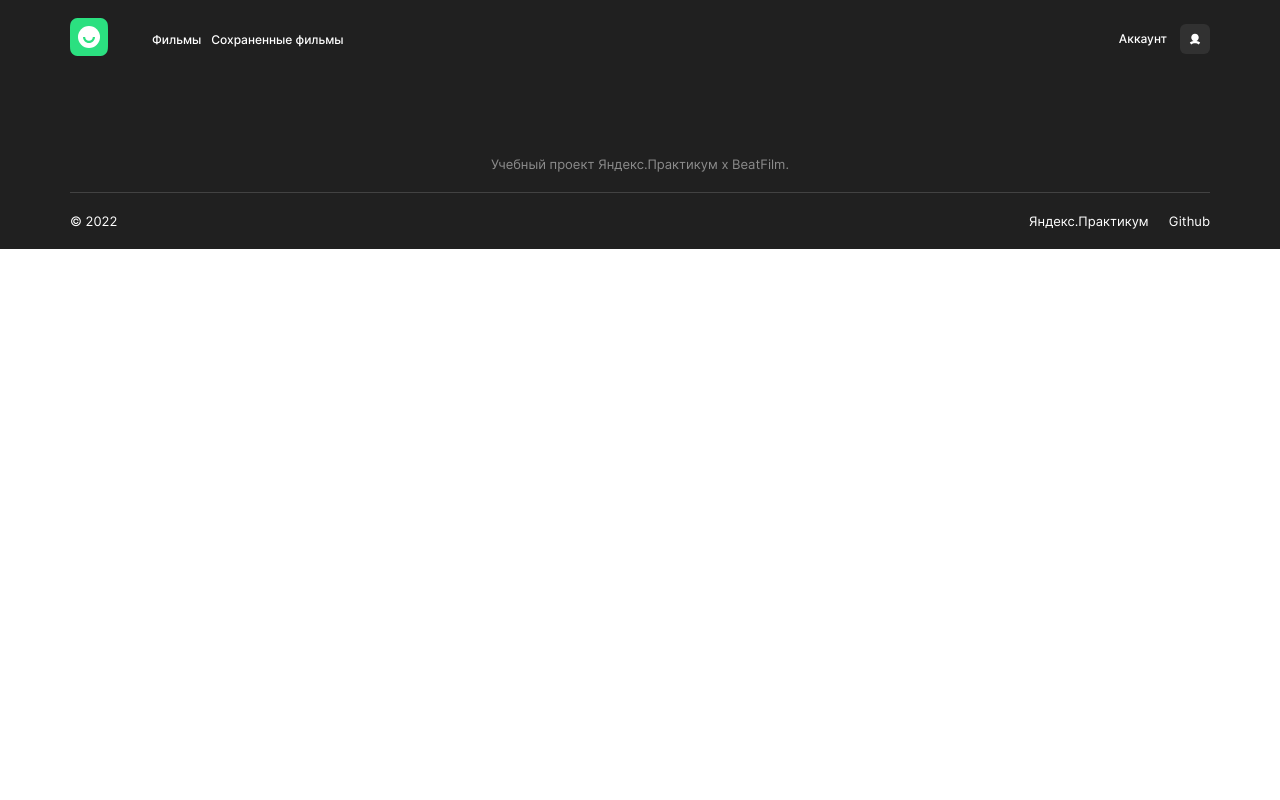
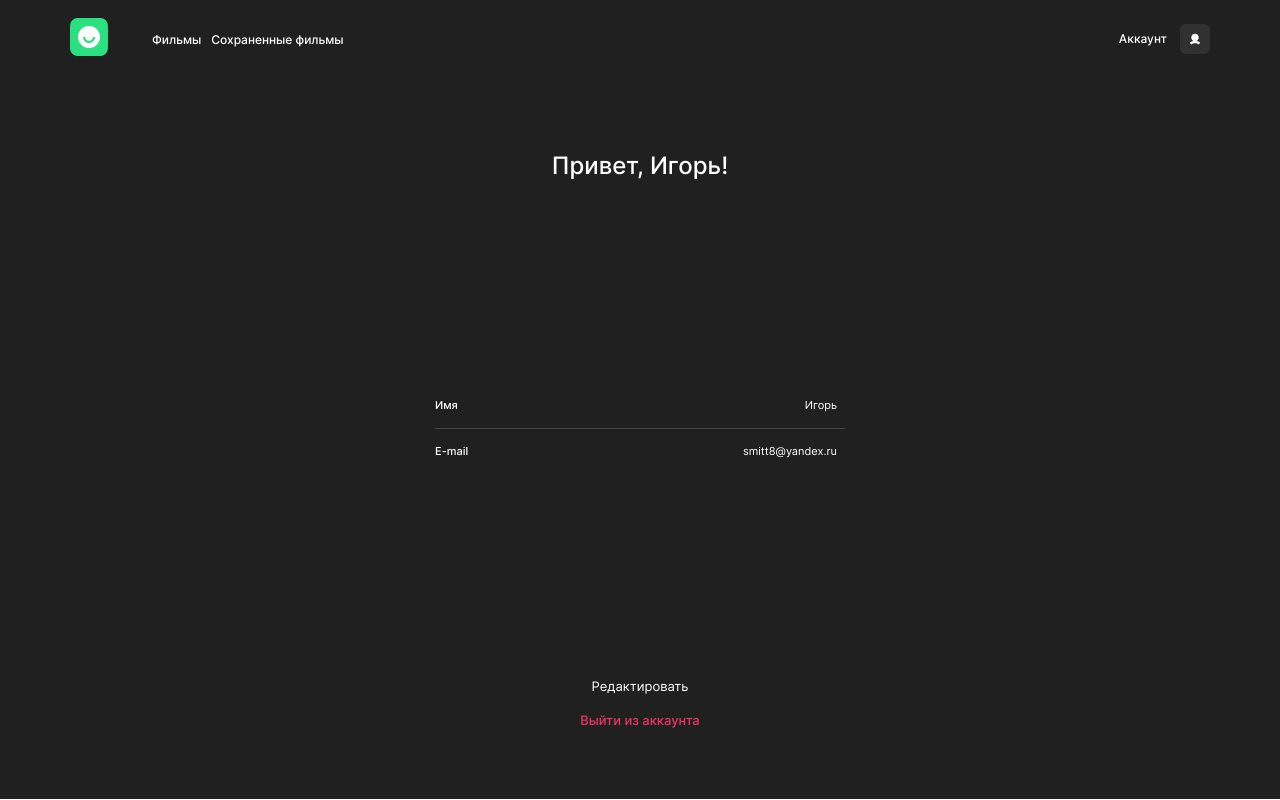
Before and after one commit to Smitt8/movies-explorer-frontend, a React (Create React App) app: page /profile in a window 1280 px wide. Built offline with nearby package versions, Linux system fonts and the light colour scheme.

Commit message:
feat: Добавить страницу профиля

```diff
--- a/src/components/App/App.jsx
+++ b/src/components/App/App.jsx
@@ -7,23 +7,33 @@ import Movies from '../Movies/Movies';
 import SavedMovies from '../SavedMovies/SavedMovies';
 
 import {moviesData, savedMoviesData} from '../../utils/moviesData';
+import userData from '../../utils/userData';
+import Profile from '../Profile/Profile';
 
 function App() {
   return (
     <div className='app'>
-    <Header loggedIn={true} />
     <Switch>
       <Route exact path='/'>
+        <Header loggedIn={false} />
         <Main />
+        <Footer />
       </Route>
       <Route path='/movies'>
+        <Header loggedIn={true} />
         <Movies moviesData={moviesData} savedMoviesData={savedMoviesData} />
+        <Footer />
       </Route>
       <Route path='/saved-movies'>
+        <Header loggedIn={true} />
         <SavedMovies moviesData={savedMoviesData} />
+        <Footer />
+      </Route>
+      <Route path='/profile'>
+        <Header loggedIn={true} />
+        <Profile user={userData} />
       </Route>
     </Switch>
-    <Footer />
     </div>
   );
 }
--- a/src/components/Navigation/Navigation.jsx
+++ b/src/components/Navigation/Navigation.jsx
@@ -32,7 +32,7 @@ function Navigation({ loggedIn }) {
               </Link>
             </li>
           </ul>
-            <Link className='navigation__account' to='/'>
+            <Link className='navigation__account' to='/profile'>
               Аккаунт
               <button className='navigation__button'></button>
             </Link>
--- /dev/null
+++ b/src/components/Profile/Profile.css
@@ -0,0 +1,122 @@
+.profile {
+  height: calc(100vh - 78px);
+  display: flex;
+  flex-direction: column;
+  align-items: center;
+  padding: 74px 0 70px;
+  box-sizing: border-box;
+}
+
+.profile__greets {
+  max-width: 204px;
+  margin: 0;
+  padding: 0;
+  font-weight: 500;
+  font-size: 24px;
+  line-height: 29px;
+  color: #fff;
+}
+
+.profile__user {
+  max-width: 410px;
+  width: 100%;
+  height: 100%;
+  display: flex;
+  flex-direction: column;
+  justify-content: space-between;
+  align-items: center;
+}
+
+.profile__container {
+  width: 100%;
+  display: flex;
+  flex-direction: column;
+}
+
+.profile__label {
+  display: flex;
+  justify-content: space-between;
+  align-items: center;
+  border-bottom: 1px solid #424242;
+  padding: 8px 0;
+  box-sizing: border-box;
+  position: relative;
+}
+
+.profile__label:last-of-type {
+  border: none;
+}
+
+.profile__text {
+  margin: 0;
+  padding: 0;
+  font-weight: 500;
+  font-size: 11px;
+  line-height: 13px;
+  color: #fff;
+}
+
+.profile__input {
+  width: 80%;
+  padding: 8px;
+  background-color: transparent;
+  border-radius: 8px;
+  border: none;
+  font-weight: 400;
+  font-size: 11px;
+  line-height: 13px;
+  color: #fff;
+  text-align: end;
+}
+
+.profile__input:focus {
+  outline: 2px solid rgb(43, 224, 128, .6);
+  transition: background-color .3s, outline .3s linear;
+  background-color: #2f2f2f;
+}
+
+.profile__error {
+  visibility: hidden;
+  position: absolute;
+  bottom: 1px;
+  right: 0;
+  font-weight: 400;
+  font-size: 10px;
+  line-height: 12px;
+  color: #EE3465;
+}
+
+.profile__error_active {
+  visibility: visible;
+}
+
+.profile__buttons {
+  display: flex;
+  flex-direction: column;
+  row-gap: 16px;
+}
+
+.profile__button {
+  background-color: transparent;
+  border: none;
+  font-weight: 400;
+  font-size: 13px;
+  line-height: 16px;
+  color: #fff;
+  cursor: pointer;
+}
+
+.profile__button:hover {
+  opacity: .6;
+}
+
+.profile__button_type_signout {
+  font-weight: 500;
+  color: #EE3465;
+}
+
+.profile__button_disabled {
+  cursor: default;
+  color: #8b8b8b;
+  transition: none;
+}
--- /dev/null
+++ b/src/components/Profile/Profile.jsx
@@ -0,0 +1,35 @@
+import './Profile.css';
+
+function Profile({ user }) {
+  return (
+    <main className='profile'>
+      <form className='profile__user'>
+      <h1 className='profile__greets'>{`Привет, ${user.name}!`}</h1>
+        <div className='profile__container'>
+          <label className='profile__label'>
+            <span className='profile__text'>Имя</span>
+            <input type='text' className='profile__input' value={user.name}/>
+            <span className="profile__error">
+              Что-то пошло не так...
+            </span>
+          </label>
+          <label className='profile__label'>
+            <span className='profile__text'>E-mail</span>
+            <input type='text' className='profile__input' value={user.email} />
+            <span className="profile__error">
+              Что-то пошло не так...
+            </span>
+          </label>
+        </div>
+        <div className='profile__buttons'>
+          <button type='submit' className='profile__button'>
+            Редактировать
+          </button>
+          <button className='profile__button profile__button_type_signout'>Выйти из аккаунта</button>
+        </div>
+      </form>
+    </main>
+  );
+}
+
+export default Profile;
--- a/src/components/SearchForm/SearchForm.css
+++ b/src/components/SearchForm/SearchForm.css
@@ -37,8 +37,9 @@
 }
 
 .search-form__search:focus {
-  outline: 3px solid rgb(43, 224, 128, .6);
-  outline-offset: 2px;
+  outline: 2px solid rgb(43, 224, 128, .6);
+  background-color: #303030;
+  transition: background-color .3s, outline .3s linear;
 }
 
 .search-form__button {
--- /dev/null
+++ b/src/utils/userData.js
@@ -0,0 +1,6 @@
+const userData = {
+  email: 'smitt8@yandex.ru',
+  name: 'Игорь'
+};
+
+export default userData;
```
